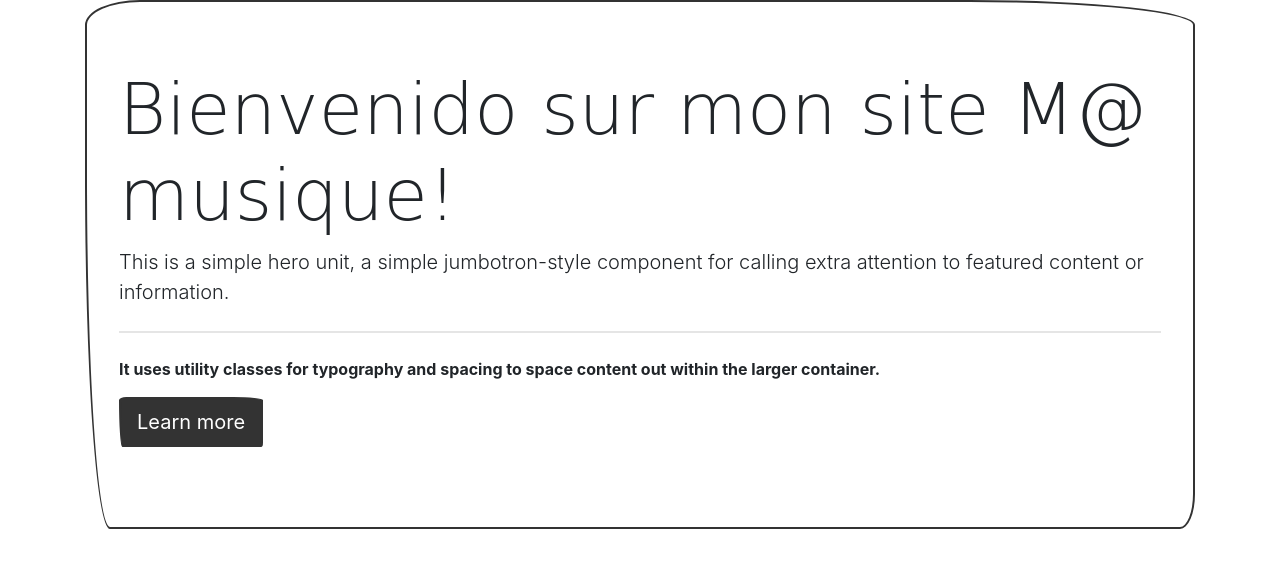
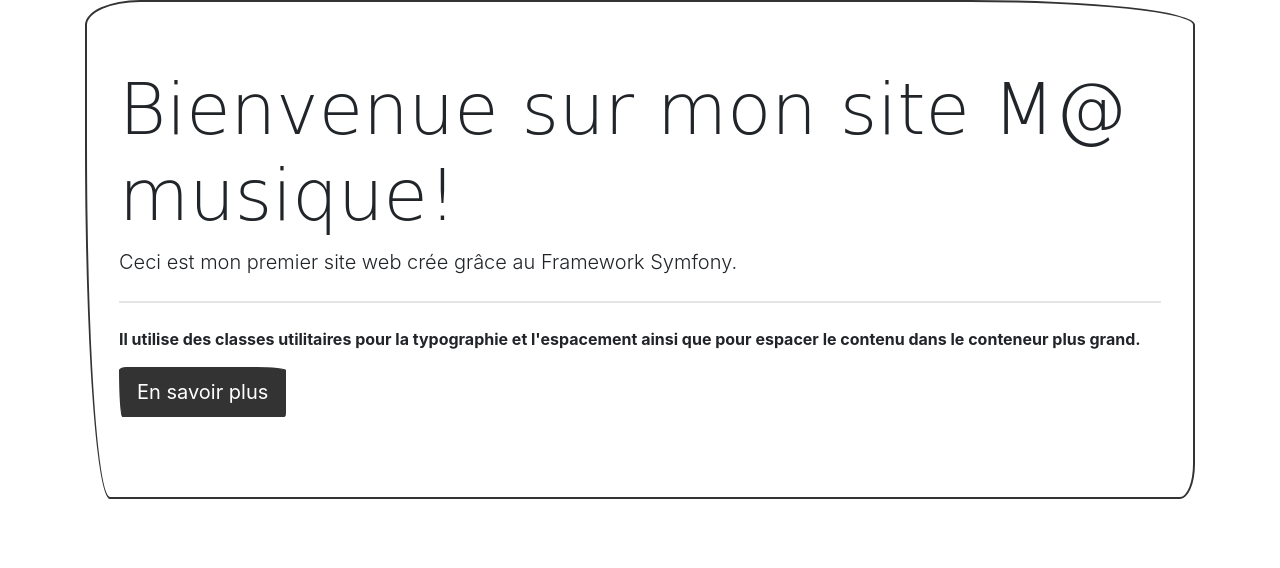
Before and after one commit to BTS-SIO-JV/gestionMusiqueSofiane, a Symfony app: template templates/accueil/index.html.twig in a window 1280 px wide. Shown: the part 60-628 px from the top of the page. Run offline with Twig, Linux system fonts and the light colour scheme; the template is opened without the code that fills it, so the values that code supplies are empty; some libraries are stand-ins or nearby versions; some web fonts are replaced.

Commit message:
intégration de CkEditor

```diff
--- a/composer.json
+++ b/composer.json
@@ -11,6 +11,7 @@
         "doctrine/doctrine-bundle": "^2.7",
         "doctrine/doctrine-migrations-bundle": "^3.2",
         "doctrine/orm": "^2.13",
+        "friendsofsymfony/ckeditor-bundle": "^2.4",
         "knplabs/knp-paginator-bundle": "^5.9",
         "phpdocumentor/reflection-docblock": "^5.3",
         "phpstan/phpdoc-parser": "^1.8",
@@ -87,7 +88,8 @@
     "scripts": {
         "auto-scripts": {
             "cache:clear": "symfony-cmd",
-            "assets:install %PUBLIC_DIR%": "symfony-cmd"
+            "assets:install %PUBLIC_DIR%": "symfony-cmd",
+            "ckeditor:install": "symfony-cmd"
         },
         "post-install-cmd": [
             "@auto-scripts"
--- a/config/bundles.php
+++ b/config/bundles.php
@@ -14,4 +14,5 @@ return [
     Sensio\Bundle\FrameworkExtraBundle\SensioFrameworkExtraBundle::class => ['all' => true],
     Doctrine\Bundle\FixturesBundle\DoctrineFixturesBundle::class => ['dev' => true, 'test' => true],
     Knp\Bundle\PaginatorBundle\KnpPaginatorBundle::class => ['all' => true],
+    FOS\CKEditorBundle\FOSCKEditorBundle::class => ['all' => true],
 ];
--- a/src/Form/ArtisteType.php
+++ b/src/Form/ArtisteType.php
@@ -4,6 +4,7 @@ namespace App\Form;
 
 use App\Entity\Artiste;
 use Faker\Provider\ar_JO\Text;
+use FOS\CKEditorBundle\Form\Type\CKEditorType;
 use Symfony\Component\Form\AbstractType;
 use Symfony\Component\Form\Extension\Core\Type\ChoiceType;
 use Symfony\Component\Form\Extension\Core\Type\FileType;
@@ -25,7 +26,9 @@ class ArtisteType extends AbstractType
                     "placeholder"=>"Ex : Itachi"
                 ]
             ])
-            ->add('description',TextareaType::class)
+            ->add('description',CKEditorType::class,[
+                'config_name'=>'config-complete'
+            ])
             ->add('site',UrlType::class)
             ->add('image',TextType::class)
             ->add('type',ChoiceType::class,[
--- a/templates/accueil/index.html.twig
+++ b/templates/accueil/index.html.twig
@@ -4,12 +4,12 @@
 
 {% block body %}
 <div class="jumbotron">
-  <h1 class="display-3">Bienvenido sur mon site M@ musique!</h1>
-  <p class="lead">This is a simple hero unit, a simple jumbotron-style component for calling extra attention to featured content or information.</p>
+  <h1 class="display-3">Bienvenue sur mon site M@ musique!</h1>
+  <p class="lead">Ceci est mon premier site web crée grâce au Framework Symfony.</p>
   <hr class="my-4">
-  <p>It uses utility classes for typography and spacing to space content out within the larger container.</p>
+  <p>Il utilise des classes utilitaires pour la typographie et l'espacement ainsi que pour espacer le contenu dans le conteneur plus grand.</p>
   <p class="lead">
-    <a class="btn btn-primary btn-lg" href="#" role="button">Learn more</a>
+    <a class="btn btn-primary btn-lg" href="#" role="button">En savoir plus</a>
   </p>
 </div>
 
```
Also changed, not shown: 3 other files.
